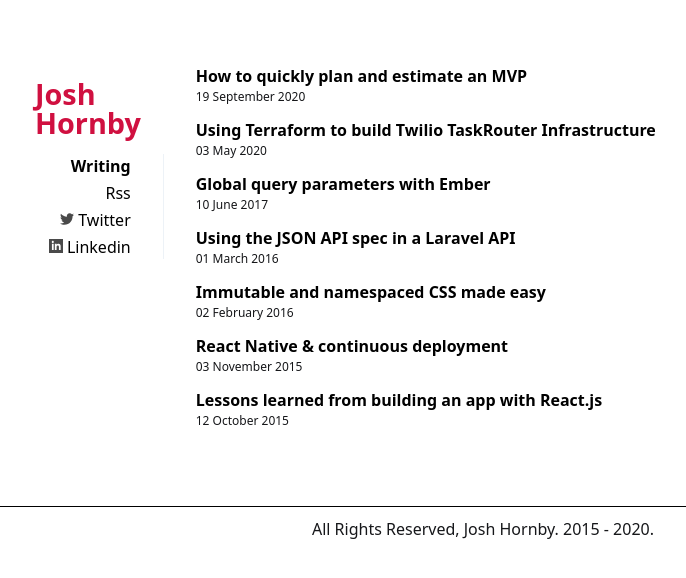
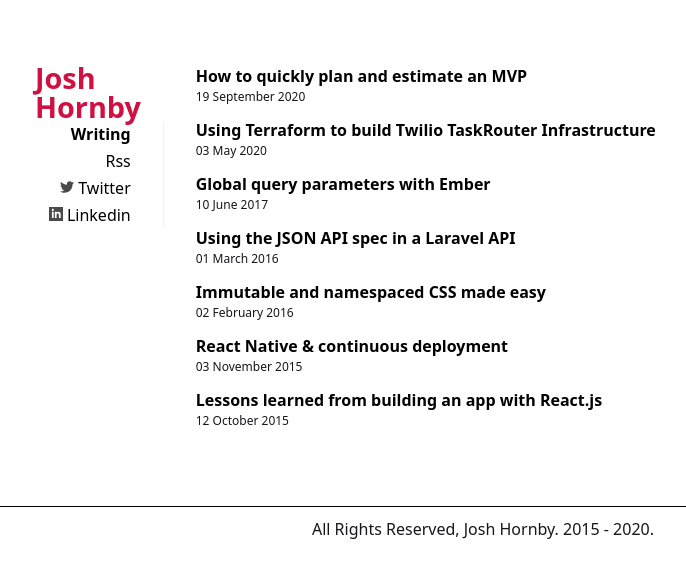
Before and after one commit to joshhornby/joshhornby.github.io, a Jekyll site: the page built from index.html, in a window 1280 px wide. Shown: the top 578 px of the page, without its empty margins (157-843 px from the left). Built offline with Jekyll 4.4.1, drawn with Linux system fonts in a browser that asks for light colours.

Commit message:
Make logo a p element

```diff
--- a/_includes/navigation.html
+++ b/_includes/navigation.html
@@ -1,5 +1,5 @@
 <header role="banner">
-    <h1 class="logo">Josh Hornby</h1>
+    <p class="logo">Josh Hornby</p>
     <nav role="navigation">
         <ul>
             {% for item in site.data.navigation.links %}
--- a/assets/css/style.scss
+++ b/assets/css/style.scss
@@ -211,6 +211,8 @@
 }
 
 .logo {
+  font-size: 1.8rem;
+  line-height: 1;
   color: #d01040;
   font-weight: bold;
 }
```
